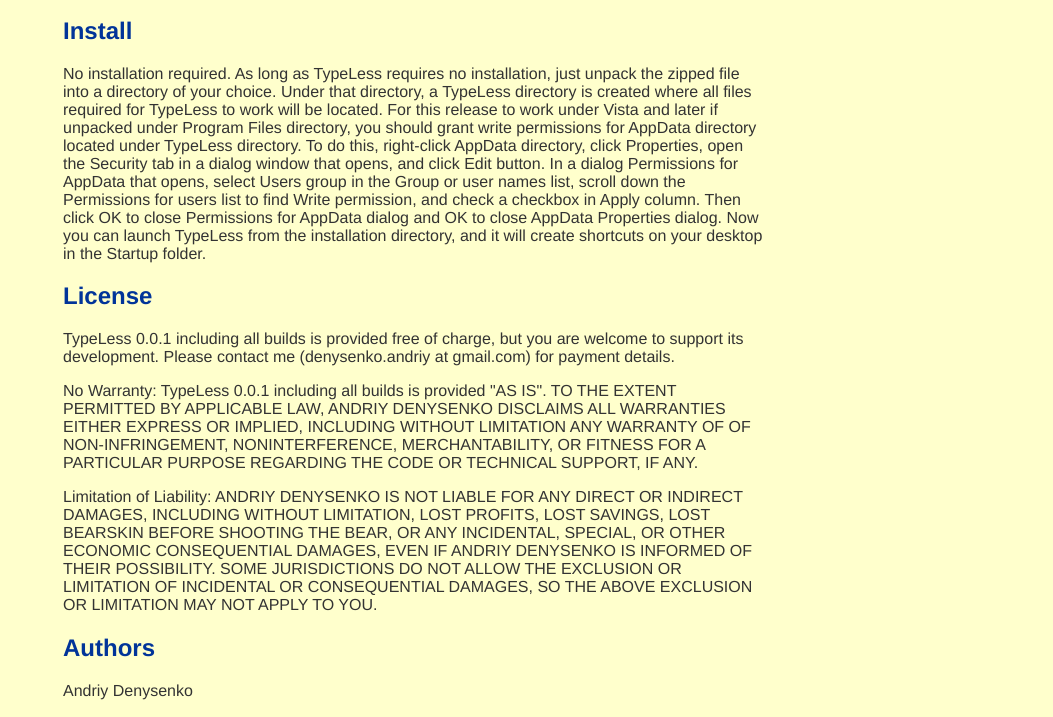
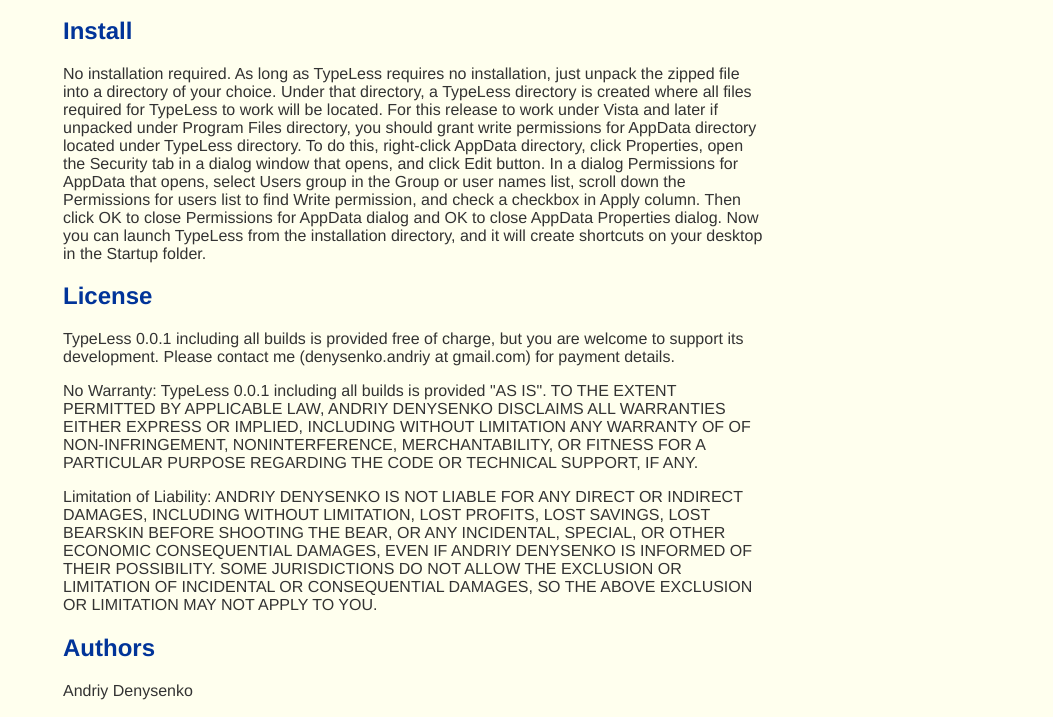
Before and after one commit to andriy-denysenko/TypeLess, a plain HTML site: page index.html in a window 1280 px wide. Shown: the part 374-1091 px from the top of the page, without its empty margins (227-1280 px from the left). Drawn offline with Linux system fonts and the light colour scheme.

Commit message:
Update index.html

```diff
--- a/index.html
+++ b/index.html
@@ -8,7 +8,7 @@
   <style type="text/css">
     body {
       margin-top: 1.0em;
-      background-color: #FFFFCC;
+      background-color: #FFFFEE;
       font-family: Helvetica, Arial, FreeSans, san-serif;
       color: #333333;
     }
```
